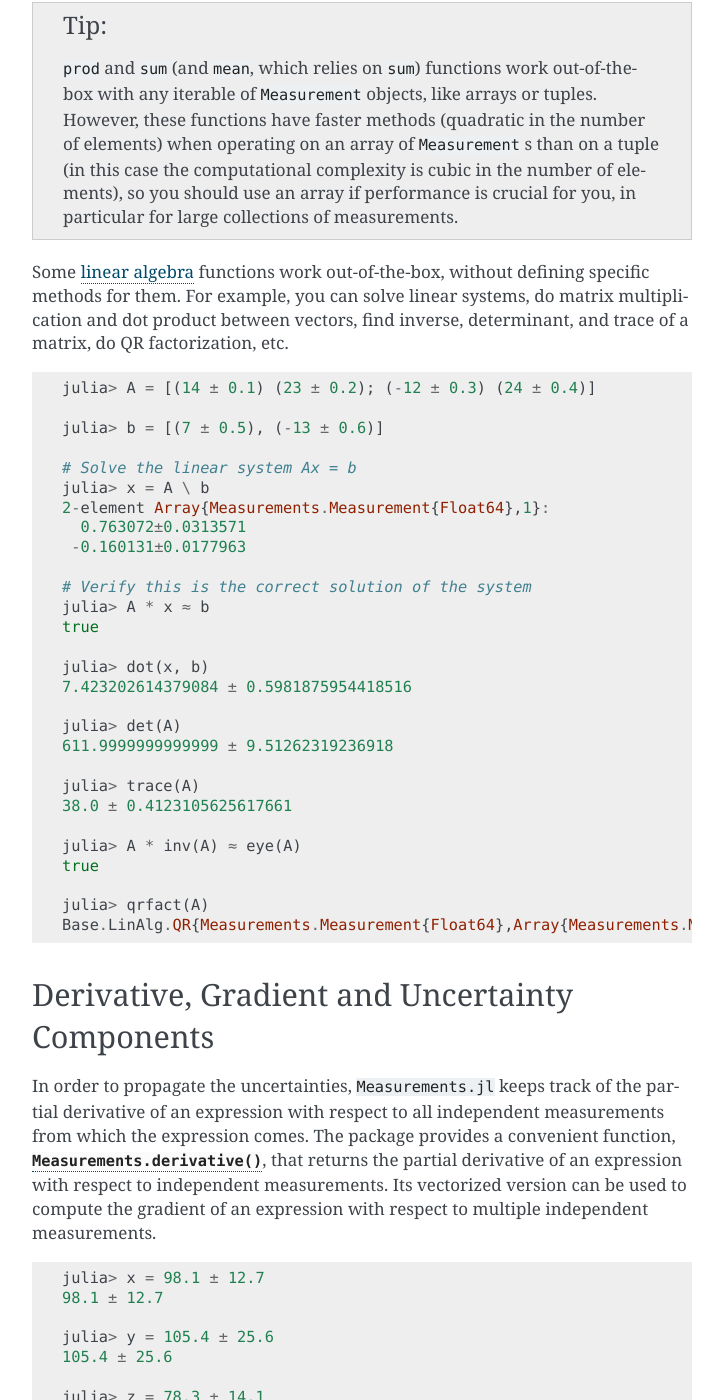
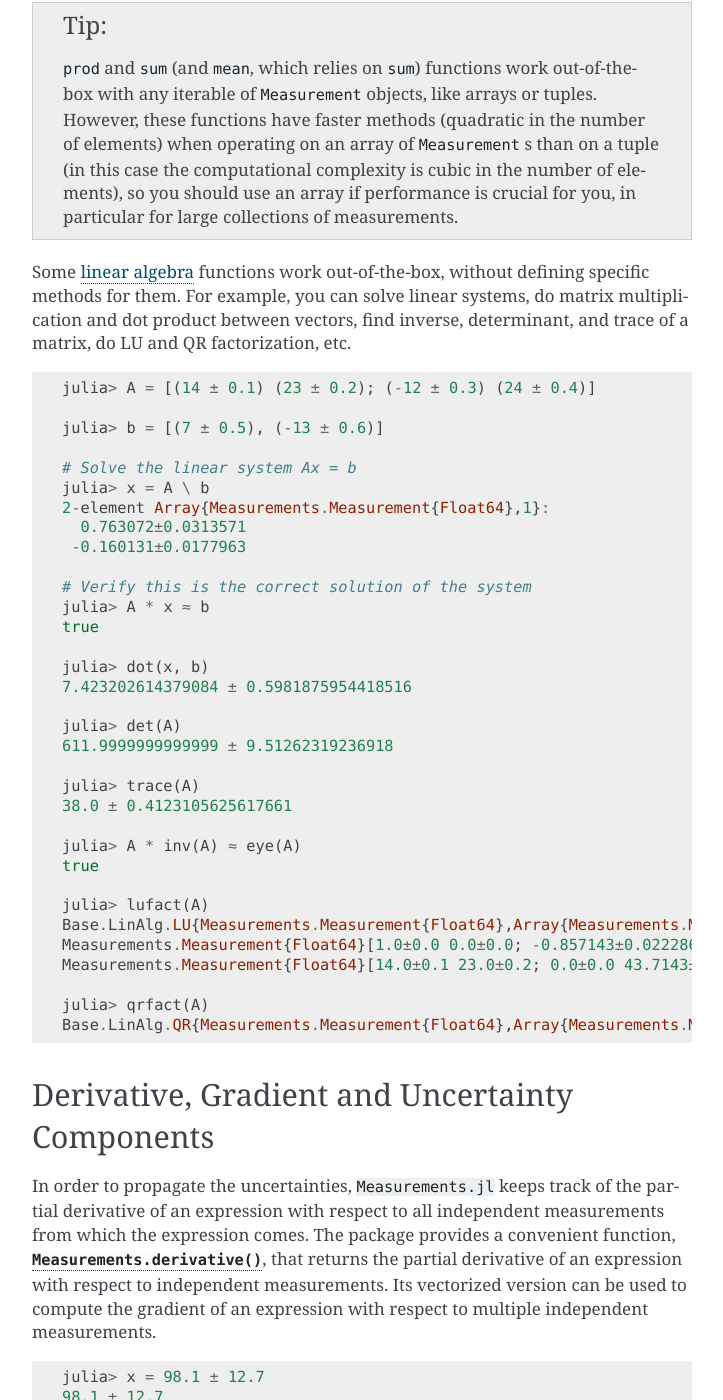
Before and after one commit to JuliaPhysics/Measurements.jl, a Sphinx documentation site: the page built from docs/examples.rst, in a window 1280 px wide and 1400 px high, scrolled down 6354 px. Shown: the whole window, without its empty margins (388-1111 px from the left). Built offline with Sphinx 7.4.7, drawn with Linux system fonts in a browser that asks for light colours.

Commit message:
Mention also LU factorization among working linear algebra functions

```diff
--- a/docs/examples.rst
+++ b/docs/examples.rst
@@ -347,7 +347,7 @@ for vectorizing functions):
 Some `linear algebra <http://docs.julialang.org/en/stable/stdlib/linalg/>`__
 functions work out-of-the-box, without defining specific methods for them.  For
 example, you can solve linear systems, do matrix multiplication and dot product
-between vectors, find inverse, determinant, and trace of a matrix, do QR
+between vectors, find inverse, determinant, and trace of a matrix, do LU and QR
 factorization, etc.
 
 .. code-block:: julia
@@ -377,6 +377,11 @@ factorization, etc.
 
    julia> A * inv(A) ≈ eye(A)
    true
+
+   julia> lufact(A)
+   Base.LinAlg.LU{Measurements.Measurement{Float64},Array{Measurements.Measurement{Float64},2}} with factors L and U:
+   Measurements.Measurement{Float64}[1.0±0.0 0.0±0.0; -0.857143±0.0222861 1.0±0.0]
+   Measurements.Measurement{Float64}[14.0±0.1 23.0±0.2; 0.0±0.0 43.7143±0.672403]
 
    julia> qrfact(A)
    Base.LinAlg.QR{Measurements.Measurement{Float64},Array{Measurements.Measurement{Float64},2}}(Measurements.Measurement{Float64}[-18.4391±0.209481 -1.84391±0.522154; -0.369924±0.00730266 33.1904±0.331267],Measurements.Measurement{Float64}[1.75926±0.00836088,0.0±0.0])
--- a/docs/index.rst
+++ b/docs/index.rst
@@ -38,14 +38,15 @@ The main features of the package are:
   <http://docs.julialang.org/en/stable/manual/calling-c-and-fortran-code/>`__),
   using ``@uncertain`` `macro
   <http://docs.julialang.org/en/stable/manual/metaprogramming/>`__
-- Functions to get the derivative and the gradient of an expression with respect
+- Function to get the derivative and the gradient of an expression with respect
   to one or more independent measurements
 - Functions to calculate `standard score
   <https://en.wikipedia.org/wiki/Standard_score>`__ and `weighted mean
   <https://en.wikipedia.org/wiki/Weighted_arithmetic_mean>`__
 - Parse strings to create measurement objects
 - Easy way to attach the uncertainty to a number using the ``±`` sign as infix
-  operator.  This makes the code more readable and visually appealing
+  operator.  This syntactic sugar makes the code more readable and visually
+  appealing
 - Combined with external packages allows for error propagation of measurements
   with their `physical units
   <https://en.wikipedia.org/wiki/Units_of_measurement>`__
```
Also changed, not shown: README.md (+3 -2 lines).
